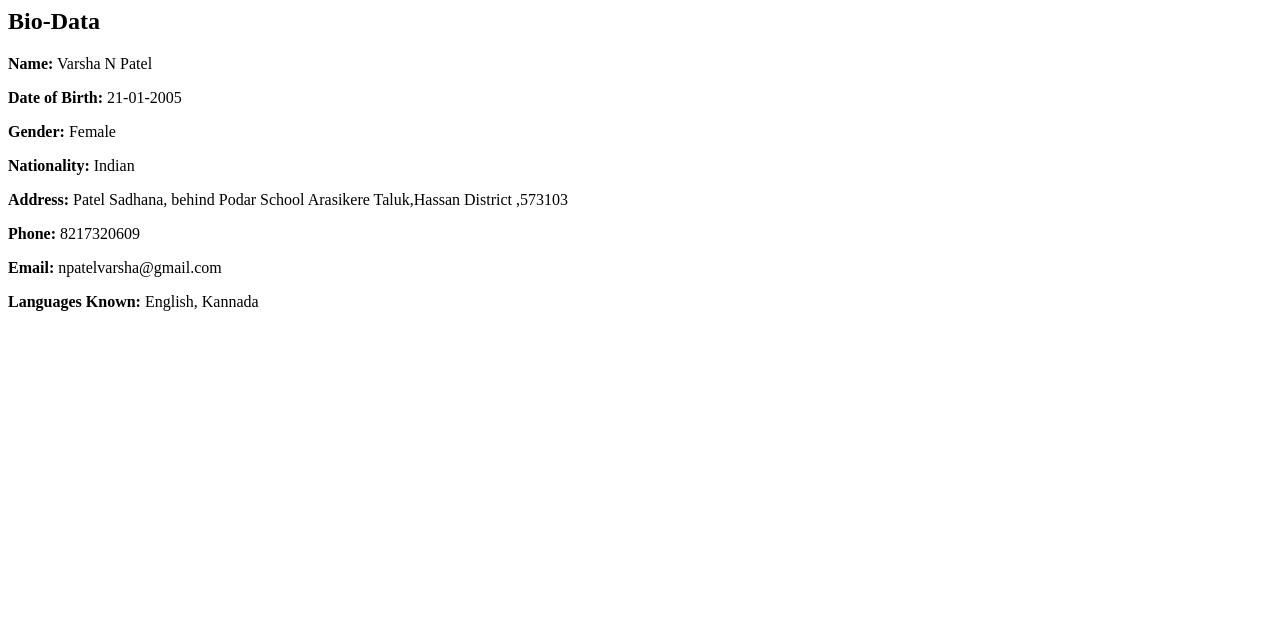
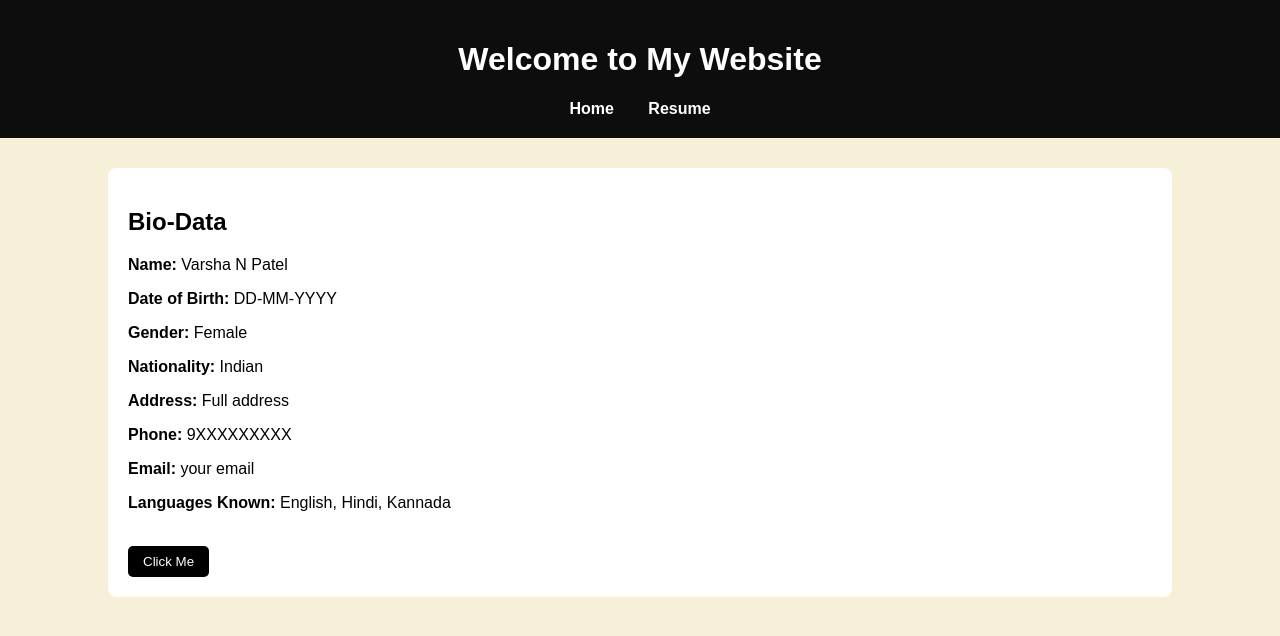
Before and after one commit to Varsha2-byte/resume-project, a plain HTML site: page index.html in a window 1280 px wide. Drawn offline with nearby package versions, Linux system fonts and the light colour scheme.

Commit message:
Update index.html

```diff
--- a/index.html
+++ b/index.html
@@ -1,14 +1,46 @@
-<section class="content">
-    <div class="content-box">
-        <h2>Bio-Data</h2>
+<!DOCTYPE html>
+<html lang="en">
+<head>
+    <meta charset="UTF-8">
+    <title>My Website</title>
+    <link rel="stylesheet" href="style.css">
+    <script src="https://code.jquery.com/jquery-3.6.0.min.js"></script>
+</head>
 
-        <p><strong>Name:</strong> Varsha N Patel</p>
-        <p><strong>Date of Birth:</strong> 21-01-2005 </p>
-        <p><strong>Gender:</strong> Female</p>
-        <p><strong>Nationality:</strong> Indian</p>
-        <p><strong>Address:</strong> Patel Sadhana, behind Podar School Arasikere Taluk,Hassan District ,573103</p>
-        <p><strong>Phone:</strong> 8217320609</p>
-        <p><strong>Email:</strong> npatelvarsha@gmail.com</p>
-        <p><strong>Languages Known:</strong> English, Kannada</p>
-    </div>
+<body>
+
+<header>
+    <h1>Welcome to My Website</h1>
+    <nav>
+        <a href="index.html">Home</a>
+        <a href="resume.html">Resume</a>
+    </nav>
+</header>
+
+<section class="content-box">
+    <h2>Bio-Data</h2>
+
+    <p><strong>Name:</strong> Varsha N Patel</p>
+    <p><strong>Date of Birth:</strong> DD-MM-YYYY</p>
+    <p><strong>Gender:</strong> Female</p>
+    <p><strong>Nationality:</strong> Indian</p>
+    <p><strong>Address:</strong> Full address</p>
+    <p><strong>Phone:</strong> 9XXXXXXXXX</p>
+    <p><strong>Email:</strong> your email</p>
+    <p><strong>Languages Known:</strong> English, Hindi, Kannada</p>
+
+    <br>
+    <button id="btn">Click Me</button>
+    <p id="msg"></p>
 </section>
+
+<script>
+$(document).ready(function () {
+    $("#btn").click(function () {
+        $("#msg").text("Thanks for checking my Bio-Data!").fadeIn();
+    });
+});
+</script>
+
+</body>
+</html>
```
